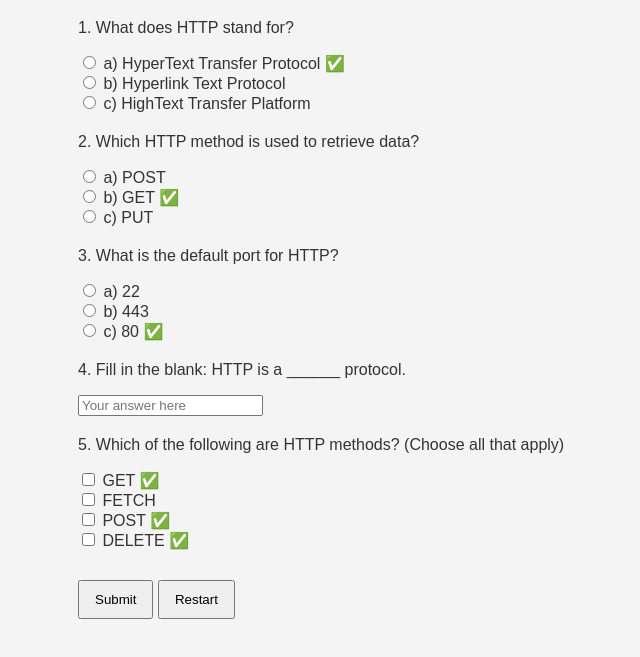
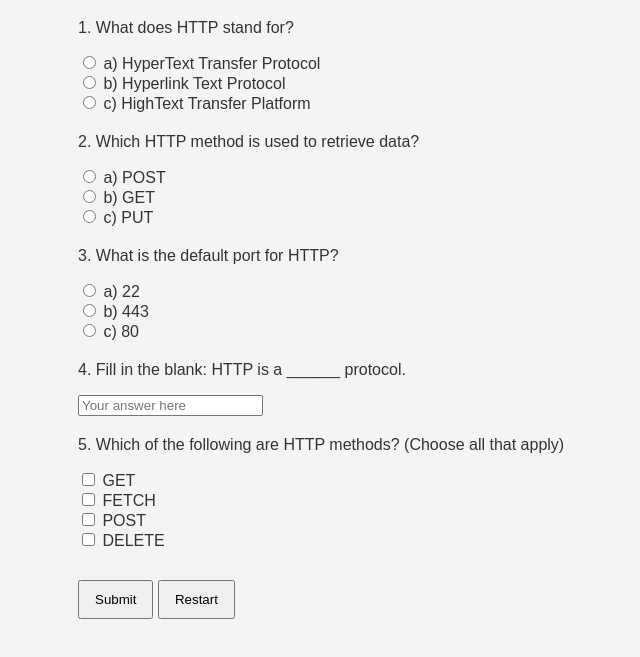
Before and after one commit to Jeffrey969/IT3203-HTTP, a plain HTML site: page quiz.html in a window 1280 px wide. Shown: the part 81-738 px from the top of the page, without its empty margins (162-802 px from the left). Drawn offline with Linux system fonts and the light colour scheme.

Commit message:
Update quiz.html

```diff
--- a/quiz.html
+++ b/quiz.html
@@ -44,7 +44,7 @@
     <!-- Question 1 -->
     <div class="question">
       <p>1. What does HTTP stand for?</p>
-      <label><input type="radio" name="q1" value="a" /> a) HyperText Transfer Protocol ✅</label><br>
+      <label><input type="radio" name="q1" value="a" /> a) HyperText Transfer Protocol </label><br>
       <label><input type="radio" name="q1" value="b" /> b) Hyperlink Text Protocol</label><br>
       <label><input type="radio" name="q1" value="c" /> c) HighText Transfer Platform</label>
     </div>
@@ -53,7 +53,7 @@
     <div class="question">
       <p>2. Which HTTP method is used to retrieve data?</p>
       <label><input type="radio" name="q2" value="a" /> a) POST</label><br>
-      <label><input type="radio" name="q2" value="b" /> b) GET ✅</label><br>
+      <label><input type="radio" name="q2" value="b" /> b) GET </label><br>
       <label><input type="radio" name="q2" value="c" /> c) PUT</label>
     </div>
 
@@ -62,7 +62,7 @@
       <p>3. What is the default port for HTTP?</p>
       <label><input type="radio" name="q3" value="a" /> a) 22</label><br>
       <label><input type="radio" name="q3" value="b" /> b) 443</label><br>
-      <label><input type="radio" name="q3" value="c" /> c) 80 ✅</label>
+      <label><input type="radio" name="q3" value="c" /> c) 80 </label>
     </div>
 
     <!-- Question 4 -->
@@ -74,10 +74,10 @@
     <!-- Question 5 -->
     <div class="question">
       <p>5. Which of the following are HTTP methods? (Choose all that apply)</p>
-      <label><input type="checkbox" name="q5" value="GET" /> GET ✅</label><br>
+      <label><input type="checkbox" name="q5" value="GET" /> GET </label><br>
       <label><input type="checkbox" name="q5" value="FETCH" /> FETCH</label><br>
-      <label><input type="checkbox" name="q5" value="POST" /> POST ✅</label><br>
-      <label><input type="checkbox" name="q5" value="DELETE" /> DELETE ✅</label>
+      <label><input type="checkbox" name="q5" value="POST" /> POST </label><br>
+      <label><input type="checkbox" name="q5" value="DELETE" /> DELETE </label>
     </div>
 
     <button type="button" onclick="gradeQuiz()">Submit</button>
```
